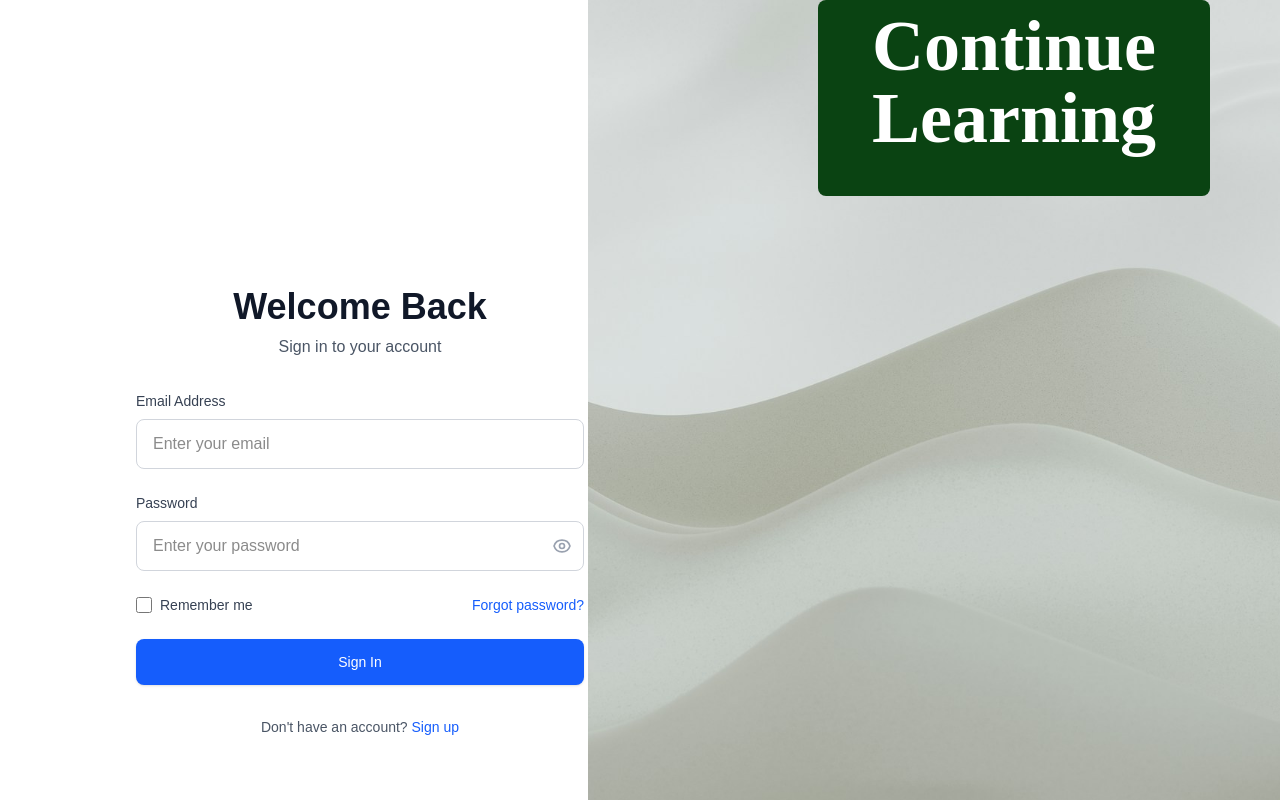
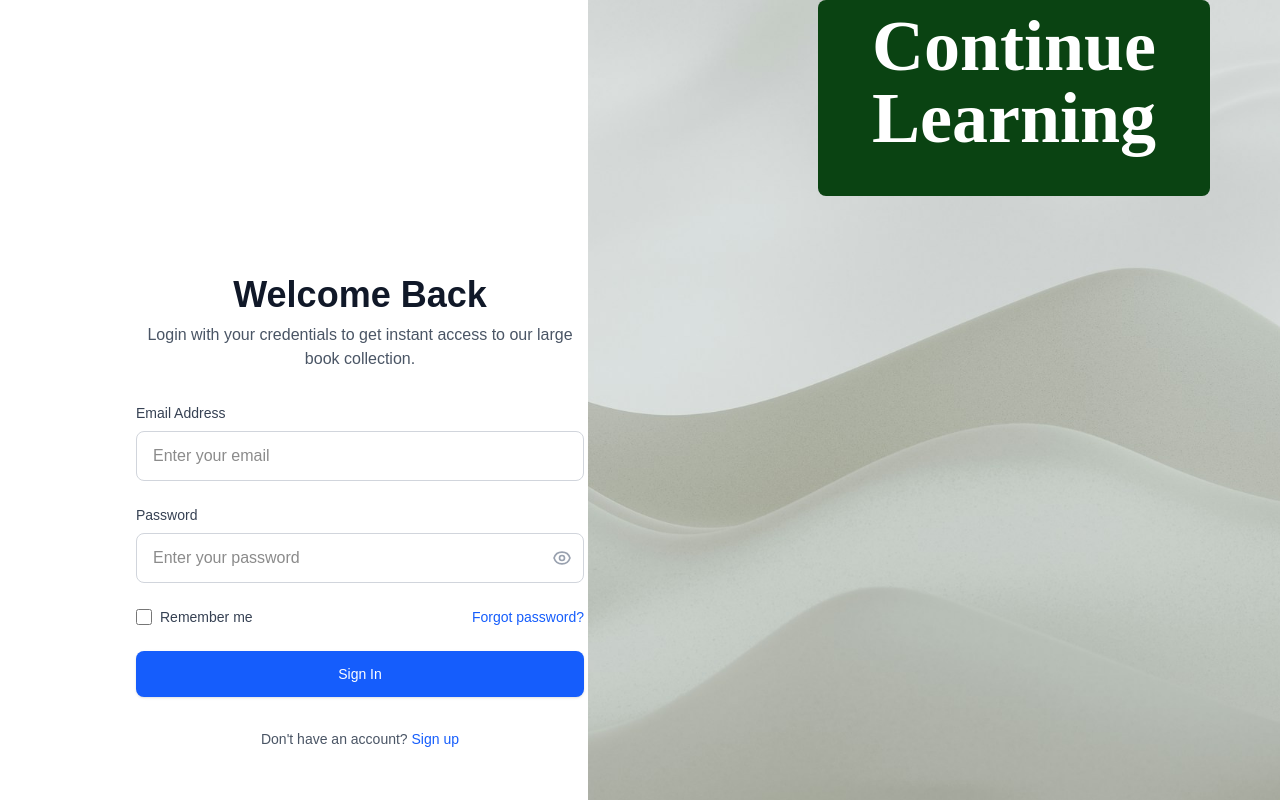
Before and after one commit to MickyDev1/Gritly, a Next.js app: page /login in a window 1280 px wide. Shown: the top 800 px of the page. Built offline with nearby package versions, Linux system fonts and the light colour scheme.

Commit message:
Refactor login page: update description text for improved clarity and user engagement

```diff
--- a/src/app/login/page.tsx
+++ b/src/app/login/page.tsx
@@ -34,7 +34,7 @@ export default function Login() {
                             Welcome Back
                         </h1>
                         <p className="text-gray-600">
-                            Sign in to your account
+                            Login with your credentials to get instant access to our large book collection.
                         </p>
                     </div>
 
```
